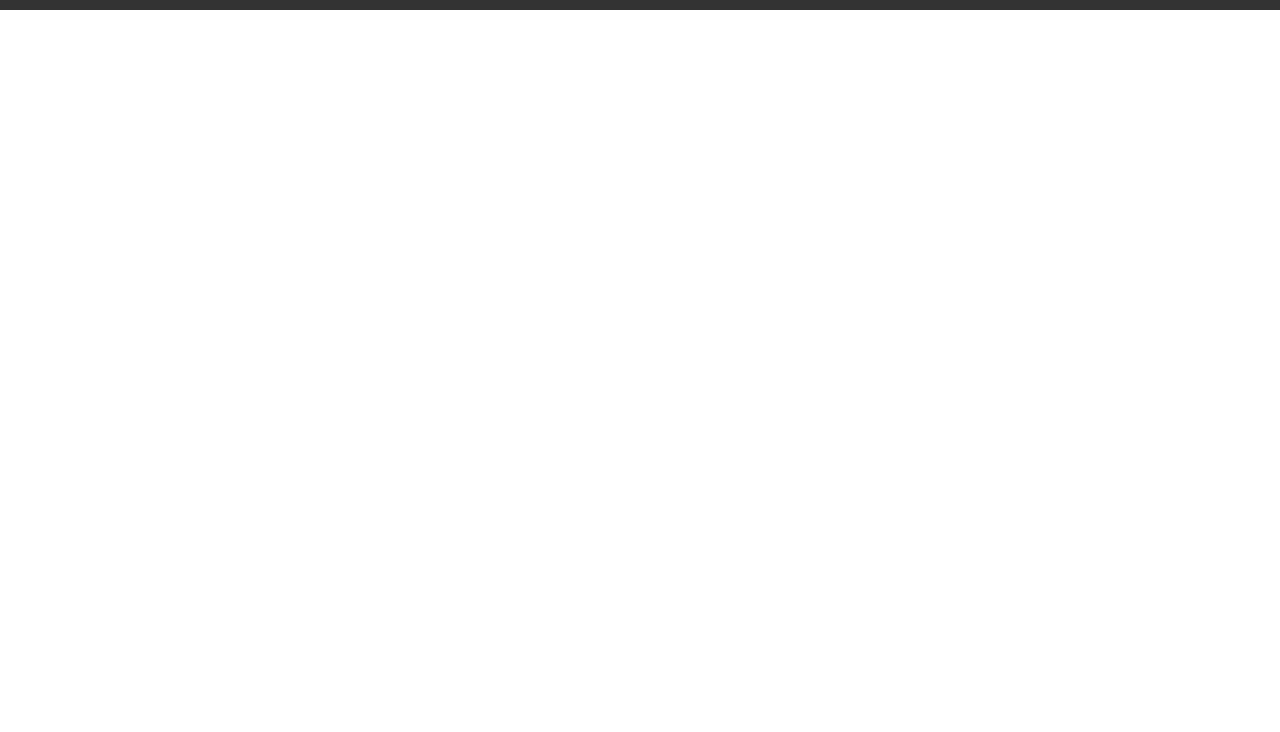
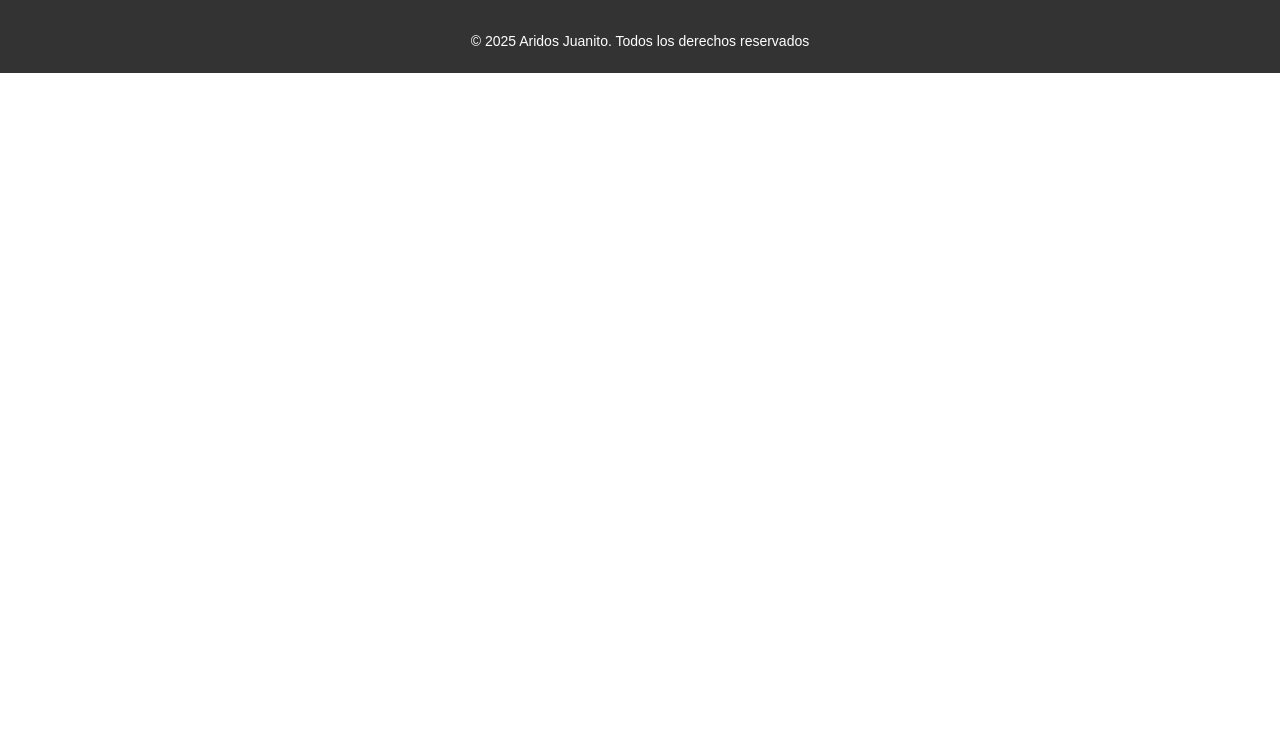
Before and after one commit to Gardocode/prueba, a plain HTML site: page index.html in a window 1280 px wide. Shown: the part 68-800 px from the top of the page. Drawn offline with Linux system fonts and the light colour scheme.

Commit message:
feat: diseño del footer

```diff
--- a/css/styless.css
+++ b/css/styless.css
@@ -51,3 +51,11 @@ nav ul li a:hover {
 nav ul li a.active {
     color: #f4a460;
 }
+
+footer {
+    background: #333;
+    color: #fff;
+    text-align: center;
+    padding: 20px 0;
+    font-size: 14px;
+}
--- a/index.html
+++ b/index.html
@@ -20,5 +20,10 @@
             </nav>
         </div>
     </header>
+    <footer>
+        <div class="container">
+            <p>&copy; 2025 Aridos Juanito. Todos los derechos reservados</p>
+        </div>
+    </footer>
 </body>
 </html>
```
